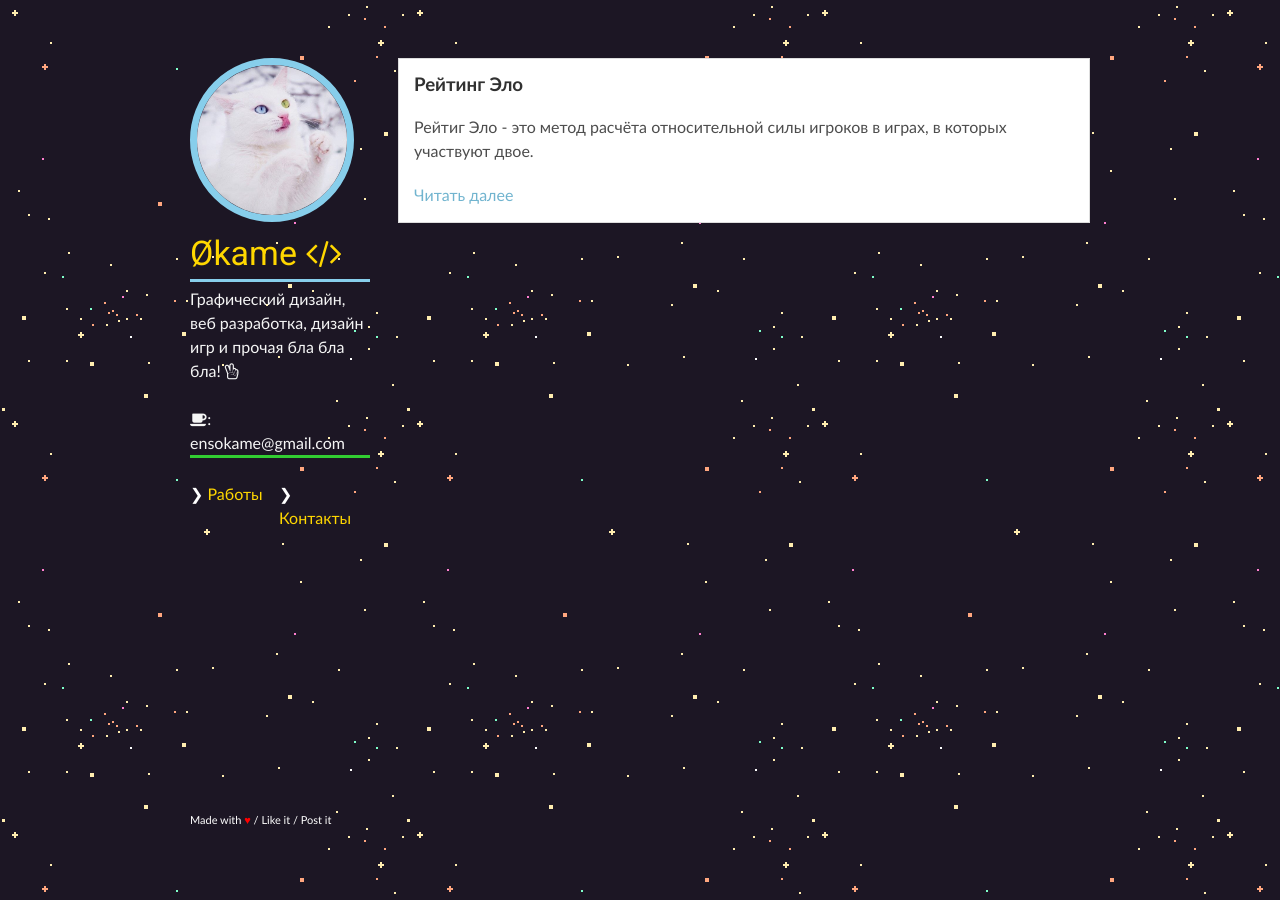
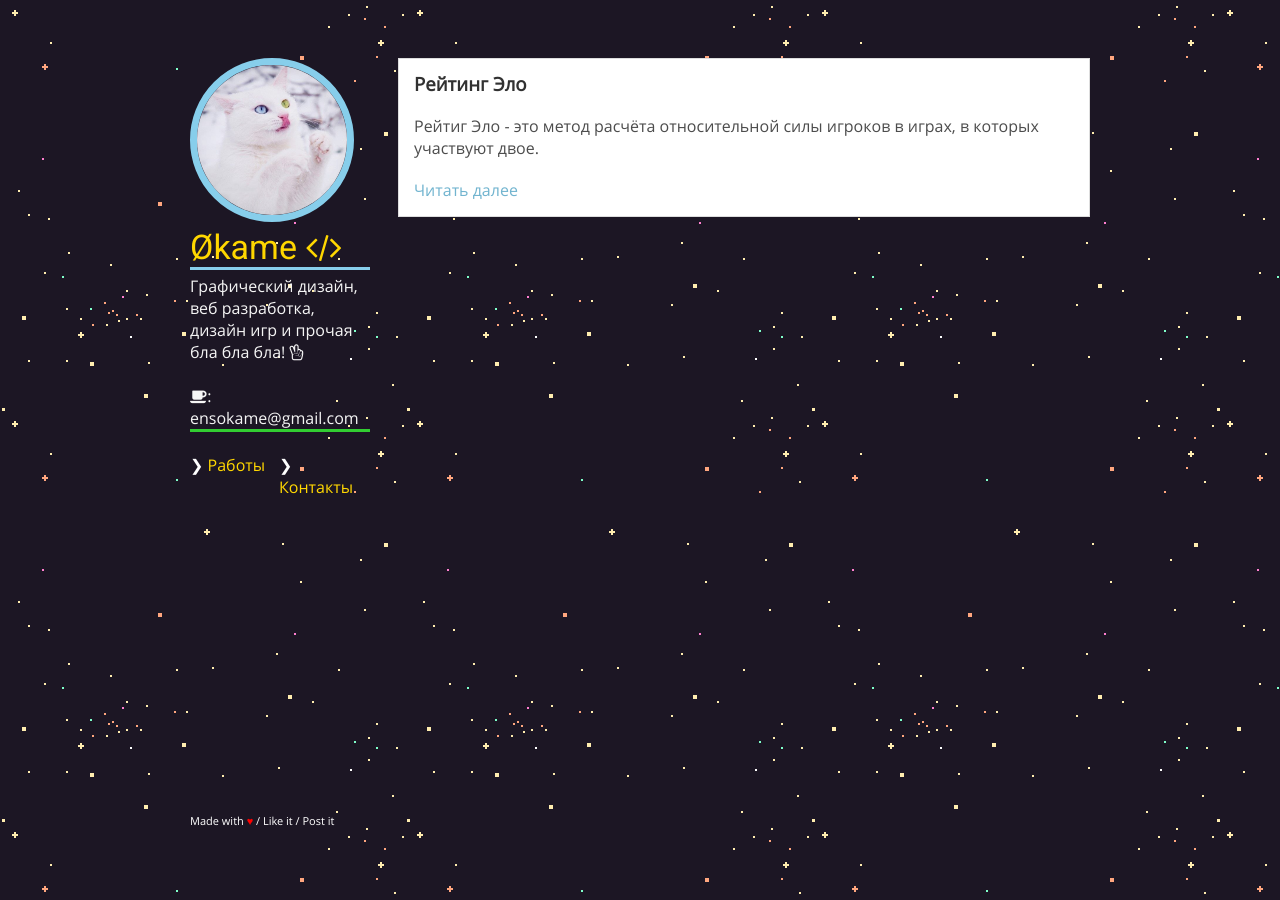
Before and after one commit to IOEnso/ioenso.github.io, a Jekyll site: the page built from index.html, in a window 1280 px wide. Built offline with Jekyll 4.4.1, drawn with Linux system fonts in a browser that asks for light colours.

Commit message:
Update main.css

```diff
--- a/assets/css/main.css
+++ b/assets/css/main.css
@@ -3,7 +3,7 @@
 body {
   background: #2d2d2d url(/assets/img/bg.png) repeat;
   padding:50px;
-  font: 16px/1.5 Calibri;
+  font: 16px "OpenSans";
   color:#fff;
   font-weight:400;
 }
```
